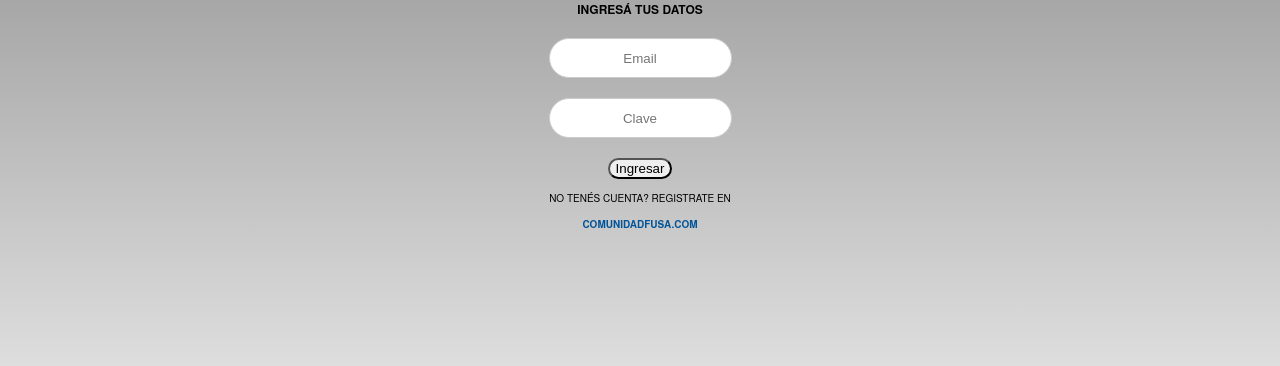
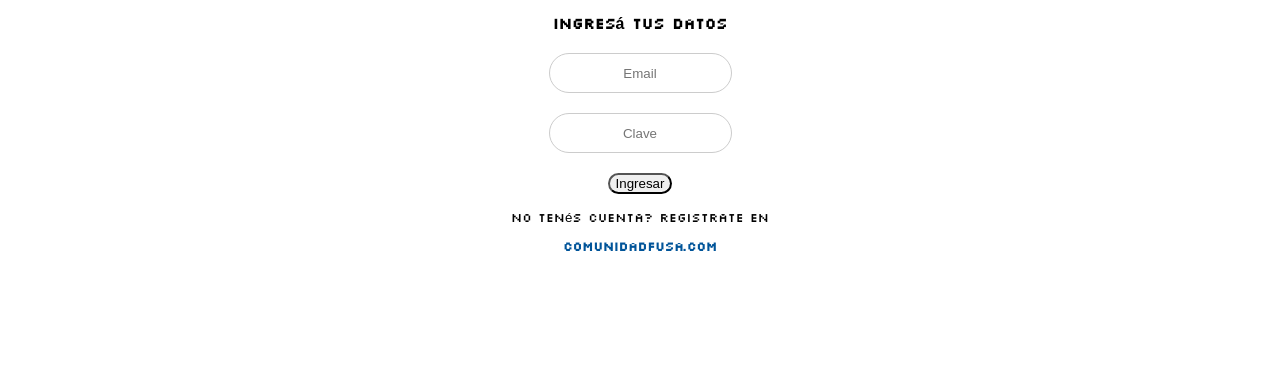
Before and after one commit to matiaszamorano/torneo-de-bandas, a plain HTML site: page www/login.html in a window 1280 px wide. Drawn offline with Linux system fonts and the light colour scheme; some icons are missing.

Commit message:
estilos login

```diff
--- a/www/css/style.css
+++ b/www/css/style.css
@@ -114,7 +114,7 @@ body{
     padding:0px;
 }
 
-.contenedor.home {
+.contenedor.home, .contenedor.login {
     padding:15px 10px;
 }
 
--- a/www/login.html
+++ b/www/login.html
@@ -6,7 +6,6 @@
         <meta name="msapplication-tap-highlight" content="no">
         <meta name="viewport" content="user-scalable=no, initial-scale=1, maximum-scale=1, minimum-scale=1, width=device-width">
         <link rel="stylesheet" href="css/style.css" type="text/css"/>
-        <link rel="stylesheet" href="css/index.css" type="text/css" >
         <title>Torneo de bandas - Descubrí música jugando</title>
         <link href="//netdna.bootstrapcdn.com/font-awesome/3.1.1/css/font-awesome.min.css" rel="stylesheet"/>
         <link rel="stylesheet" href="fonts/Silkscreen-fontfacekit/stylesheet.css" type="text/css" media="all" />
@@ -21,7 +20,7 @@
 
     </head>
     <body>
-        <div class="contenedor login">
+        <div class="contenedor login contenidoDelTorneo">
 
             <section id="login" class="wrapper-md animated fadeInUp">
                 <div class="container aside-xl">
```
